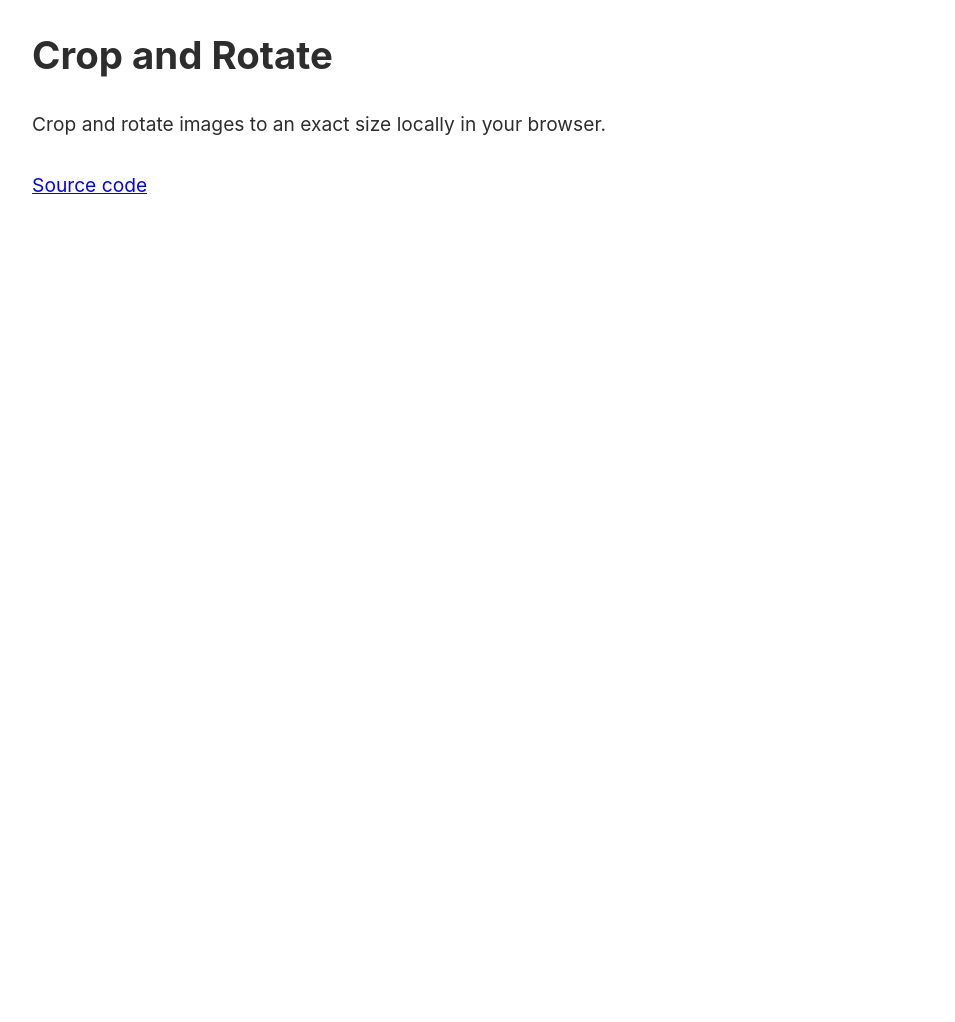
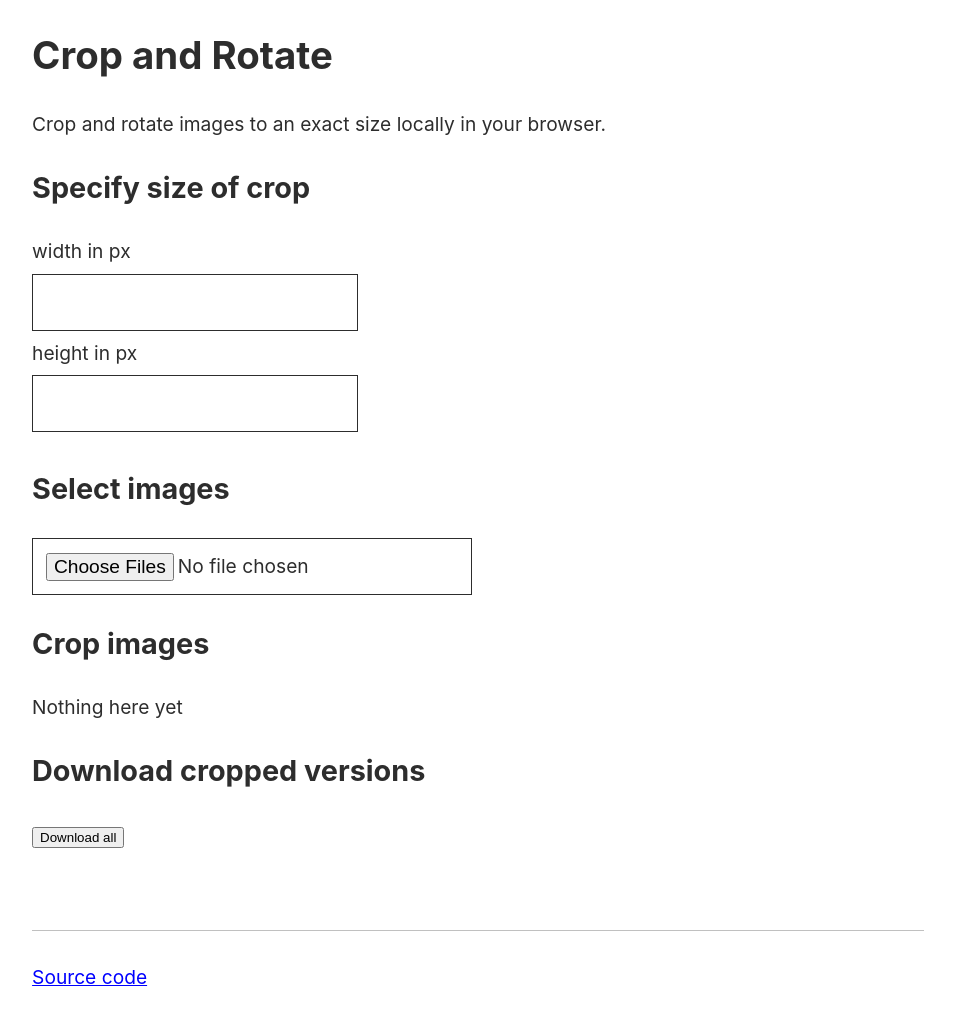
Before and after one commit to erkannt/crop-and-rotate, a website built with Parcel: page src/index.html in a window 1280 px wide. Shown: the whole page, without its empty margins (162-1117 px from the left). Before the commit the page ends 800 px from the top, so only its background shows below. Built offline with nearby package versions, Linux system fonts and the light colour scheme.

Commit message:
Outline desired behaviour using html

```diff
--- a/src/index.html
+++ b/src/index.html
@@ -1,4 +1,4 @@
-<!DOCTYPE html>
+<!doctype html>
 <html lang="en">
   <head>
     <meta charset="UTF-8" />
@@ -13,13 +13,35 @@
     <link rel="stylesheet" href="vanilla.css" />
   </head>
   <body>
-    <h1>Crop and Rotate</h1>
-    <p>Crop and rotate images to an exact size locally in your browser.</p>
+    <main>
+      <h1>Crop and Rotate</h1>
+      <p>Crop and rotate images to an exact size locally in your browser.</p>
 
+      <h2>Specify size of crop</h2>
 
-    <script type="module" src="index.ts"></script>
+      <fieldset>
+        <label for="width">width in px</label>
+        <input type="number" name="width" id="crop-width" />
+        <label for="width">height in px</label>
+        <input type="number" name="height" id="crop-height" />
+      </fieldset>
 
-    <a href="https://github.com/erkannt/crop-and-rotate">Source code</a>
+      <h2>Select images</h2>
+      <input type="file" name="" id="" accept=".png,.jpg,.jpeg" multiple />
 
+      <script type="module" src="index.ts"></script>
+
+      <h2>Crop images</h2>
+
+      <p>Nothing here yet</p>
+
+      <h2>Download cropped versions</h2>
+
+      <button type="button">Download all</button>
+    </main>
+
+    <footer>
+      <a href="https://github.com/erkannt/crop-and-rotate">Source code</a>
+    </footer>
   </body>
 </html>
--- a/src/vanilla.css
+++ b/src/vanilla.css
@@ -113,8 +113,17 @@ body {
 }
 body,
 input {
-  font: var(--desktop-font-size) -apple-system, BlinkMacSystemFont, 'Segoe UI', Roboto, Helvetica, Arial, sans-serif,
-    'Apple Color Emoji', 'Segoe UI Emoji', 'Segoe UI Symbol';
+  font:
+    var(--desktop-font-size) -apple-system,
+    BlinkMacSystemFont,
+    'Segoe UI',
+    Roboto,
+    Helvetica,
+    Arial,
+    sans-serif,
+    'Apple Color Emoji',
+    'Segoe UI Emoji',
+    'Segoe UI Symbol';
 }
 
 h1,
@@ -314,8 +323,17 @@ input:active {
 @media screen and (max-width: 75ch) {
   body,
   input {
-    font: var(--mobile-font-size) -apple-system, BlinkMacSystemFont, 'Segoe UI', Roboto, Helvetica, Arial, sans-serif,
-      'Apple Color Emoji', 'Segoe UI Emoji', 'Segoe UI Symbol';
+    font:
+      var(--mobile-font-size) -apple-system,
+      BlinkMacSystemFont,
+      'Segoe UI',
+      Roboto,
+      Helvetica,
+      Arial,
+      sans-serif,
+      'Apple Color Emoji',
+      'Segoe UI Emoji',
+      'Segoe UI Symbol';
   }
   table {
     table-layout: auto;
@@ -342,20 +360,12 @@ input:active {
   }
 }
 
-.input-wrapper {
-  display: flex;
+main {
+  margin-bottom: 5rem;
 }
 
-.input-wrapper #input {
-  width: 100%;
-  margin-right: 3px;
+footer {
+  border-top: 1px solid silver;
+  padding-top: 2rem;
+  margin-bottom: 4rem;
 }
-
-.result {
-  font-size: large;
-  font-weight: bold;
-}
-
-.result::before {
-  content: '⇒ ';
-}
```
Also changed, not shown: .github/workflows/build-and-deploy.yml, 1 other file.
